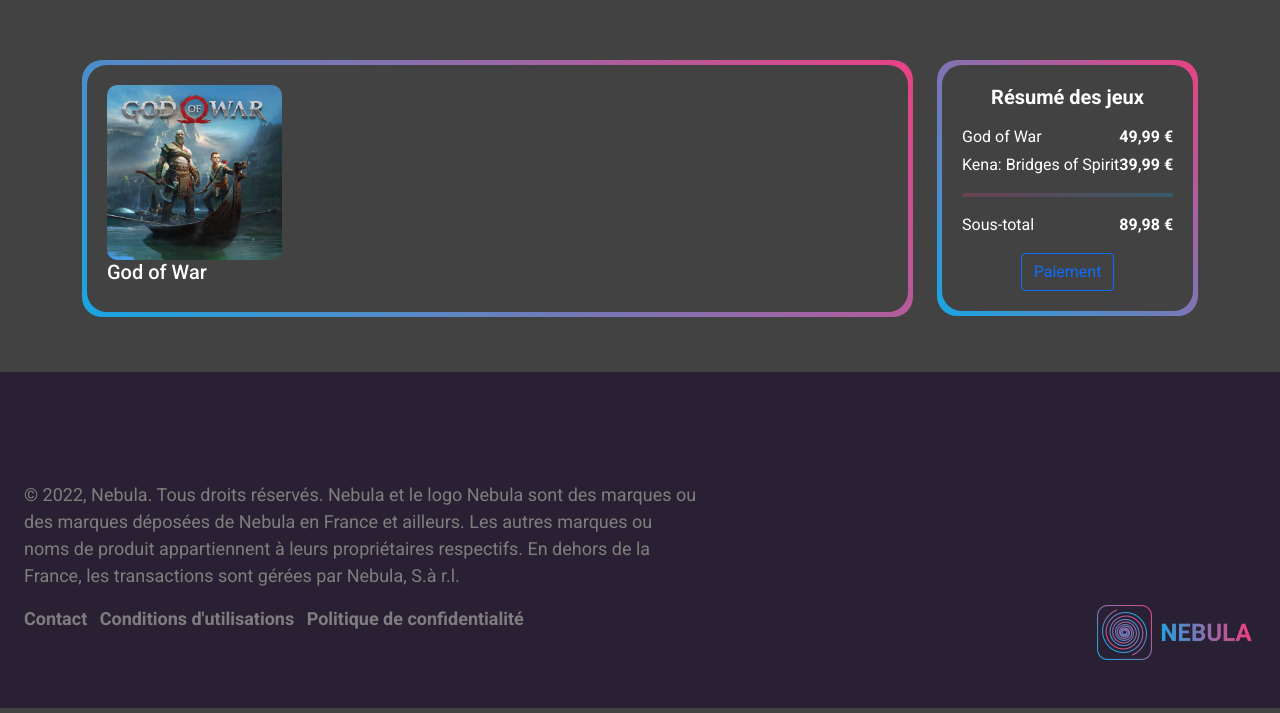
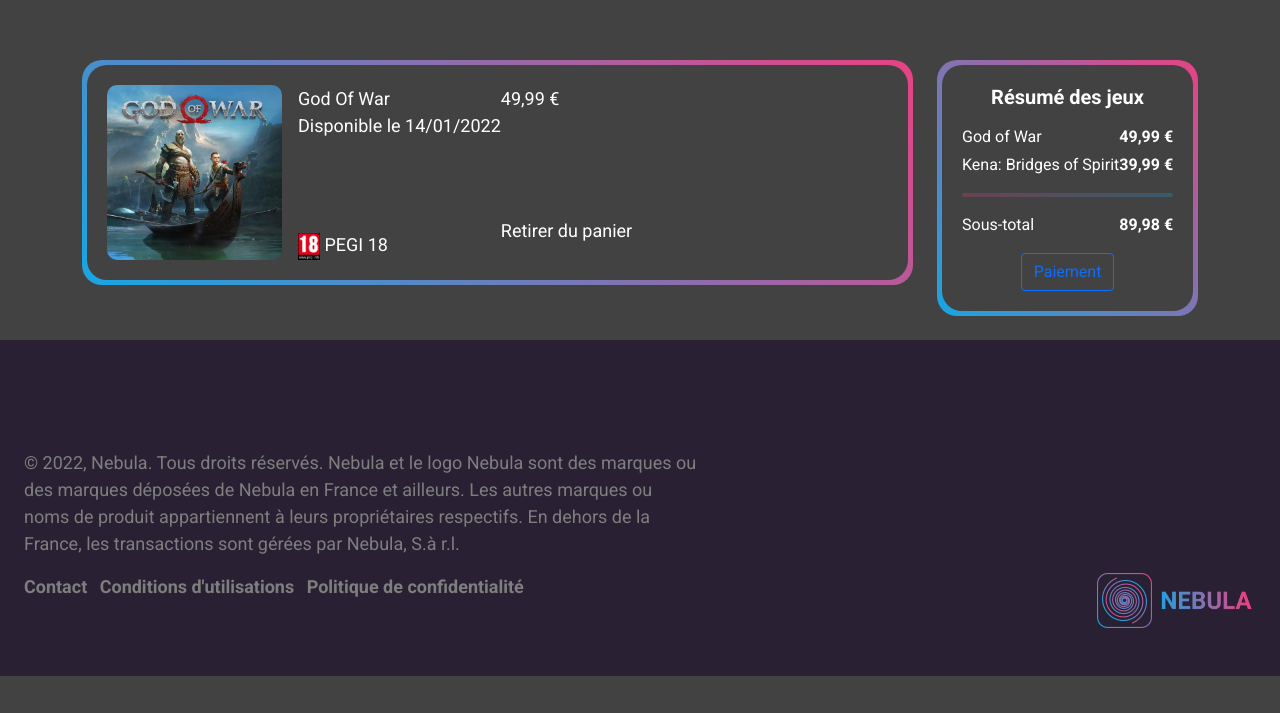
Before and after one commit to AurelienPrugnaud/nebula_project, a PHP site: page /views/cartPage.php in a window 1280 px wide. Shown: the part 87-800 px from the top of the page. Run offline with PHP 8.4, Linux system fonts and the light colour scheme; some libraries are stand-ins or nearby versions.

Commit message:
Commit : 	- Continue cartPage.php

```diff
--- a/assets/src/scss/style.scss
+++ b/assets/src/scss/style.scss
@@ -244,4 +244,8 @@ hr.horizontal-line {
     border-radius: 5px;
     padding: 2px;
 }
+
+img.logo-pegi {
+    width: 22px
+}
 /* //////////////////// CART PAGE END///////////////////////////////////*/
--- a/views/cartPage.php
+++ b/views/cartPage.php
@@ -22,14 +22,26 @@
                         <div class="col-lg-9">
                             <div class="border-card2">
                                 <div class="card-game2">
-                                    <div class="row">
-                                        <div class="">
+                                    <div class="d-flex align-items">
+                                        <div>
                                             <img class="img-cart me-3" src="/assets/img/games/god_of_war.jpg" alt="god of war">
                                         </div>
-                                        <div class="">
-                                            <h3 class="t-description">God of War</h3>
-
-
+                                        <div class="d-flex justify-content-between">
+                                            <div class="d-flex flex-column justify-content-between">
+                                                <div>
+                                                    <span>God Of War</span>
+                                                    <p>Disponible le 14/01/2022</p>
+                                                </div>
+                                                <div>
+                                                    <img class="logo-pegi" src="../assets/img/games/pegi18.png" alt="">
+                                                    <span>PEGI 18</span><br>
+                                                    <span class="iconify" data-icon="ant-design:windows-filled" style="color: white;"></span>
+                                                </div>
+                                            </div>
+                                            <div class="d-flex flex-column justify-content-between">
+                                                <p>49,99 €</p>
+                                                <p class="">Retirer du panier</p>
+                                            </div>
                                         </div>
                                     </div>
                                 </div>
```
Also changed, not shown: assets/public/css/style.min.css.
